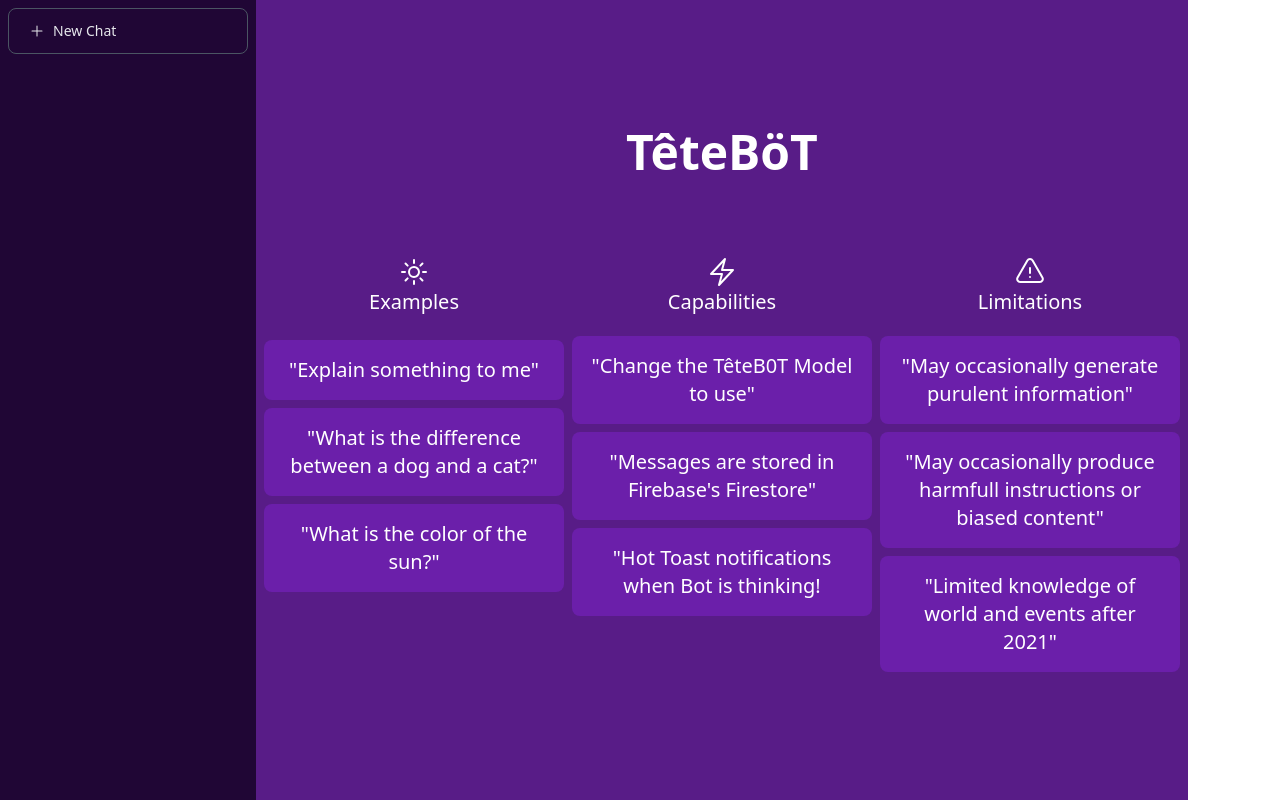
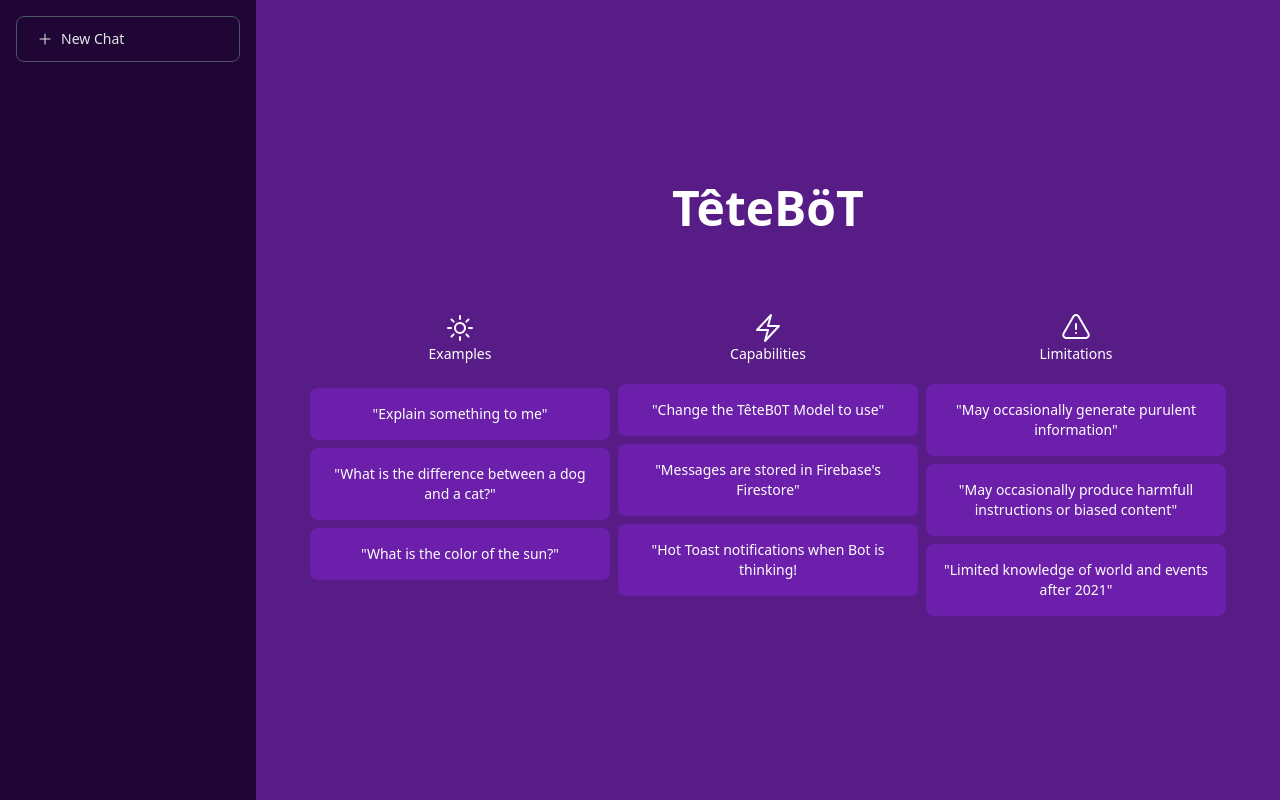
Before and after one commit to Dr-dyrane/tete, a Next.js app: page / in a window 1280 px wide. Built offline with nearby package versions, Linux system fonts and the light colour scheme; no server answers.

Commit message:
Navbar Responsiveness

```diff
--- a/app/layout.tsx
+++ b/app/layout.tsx
@@ -18,21 +18,19 @@
         <SessionProvider session={session}>
           <div className="flex">
             <div
-              className="hidden md:block bg-[#200635] max-w-xs h-screen
-          overflow-y-auto md:min-w-[16rem]"
+              className="hidden lg:block bg-[#200635] max-w-xs h-screen
+          overflow-y-hidden md:min-w-[16rem] px-2 pt-2 pb-2"
             >
               <SideBar />
             </div>
-            <div className="flex-col">
-              <div className="block md:hidden">
+            <div className="flex-col w-screen">
+              <div className="block lg:hidden">
                 <NavBar />
               </div>
 
               {/* ClientProvider - Notificaton */}
 
-              <div className="bg-purple-900 overflow-y-scroll flex-1">
-                {children}
-              </div>
+              <div className="bg-purple-900 flex-1">{children}</div>
             </div>
           </div>
         </SessionProvider>
--- a/app/page.tsx
+++ b/app/page.tsx
@@ -9,7 +9,7 @@
     <div className="flex flex-col text-white justify-center items-center min-h-screen px-2">
       <h1 className="text-5xl font-bold mb-20">TêteBöT</h1>
 
-      <div className="space-x-2 flex text-xs md:text-xl">
+      <div className="space-x-2 flex text-xs md:text-xs lg:text-sm">
         <div>
           <div className="flex flex-col items-center justify-center mb-5 md:mb-6">
             <SunIcon className="h-8 w-8" />
--- a/components/NavBar.tsx
+++ b/components/NavBar.tsx
@@ -15,7 +15,7 @@
       <Disclosure as="nav">
         {({ open }) => (
           <>
-            <Disclosure.Button className="flex w-full justify-end space-x-4 rounded-lg bg-purple-100 px-4 py-2 text-left text-sm font-medium text-purple-900 hover:bg-purple-200 focus:outline-none focus-visible:ring focus-visible:ring-purple-500 focus-visible:ring-opacity-75">
+            <Disclosure.Button className="flex w-full justify-end space-x-4 bg-purple-100 px-4 py-2 text-left text-sm font-medium text-purple-900 hover:bg-purple-200 focus:outline-none focus-visible:ring focus-visible:ring-purple-500 focus-visible:ring-opacity-75">
               {open ? <span></span> : <span>New Chat ?</span>}
               <Bars3BottomLeftIcon
                 className={`${
```
